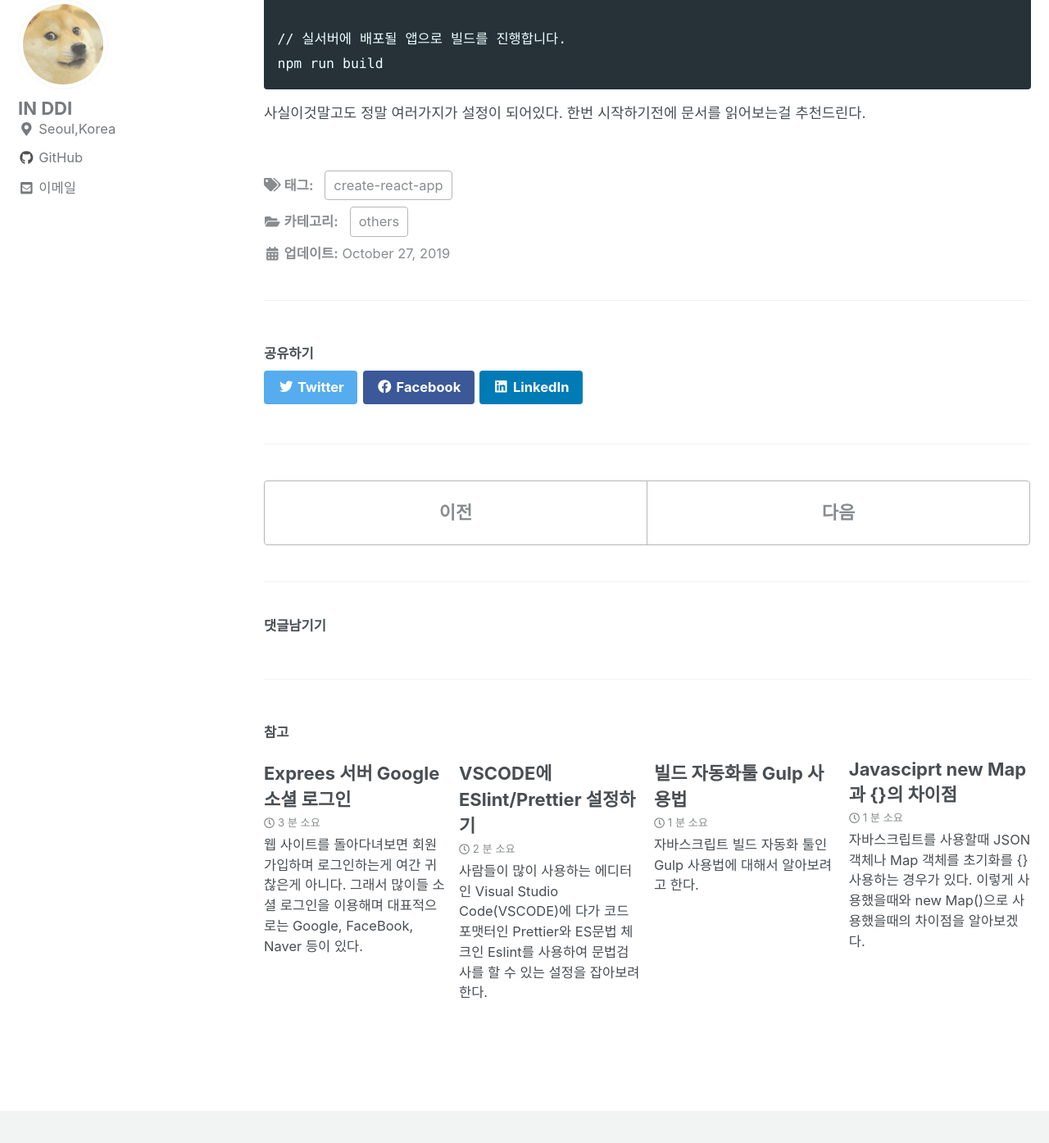
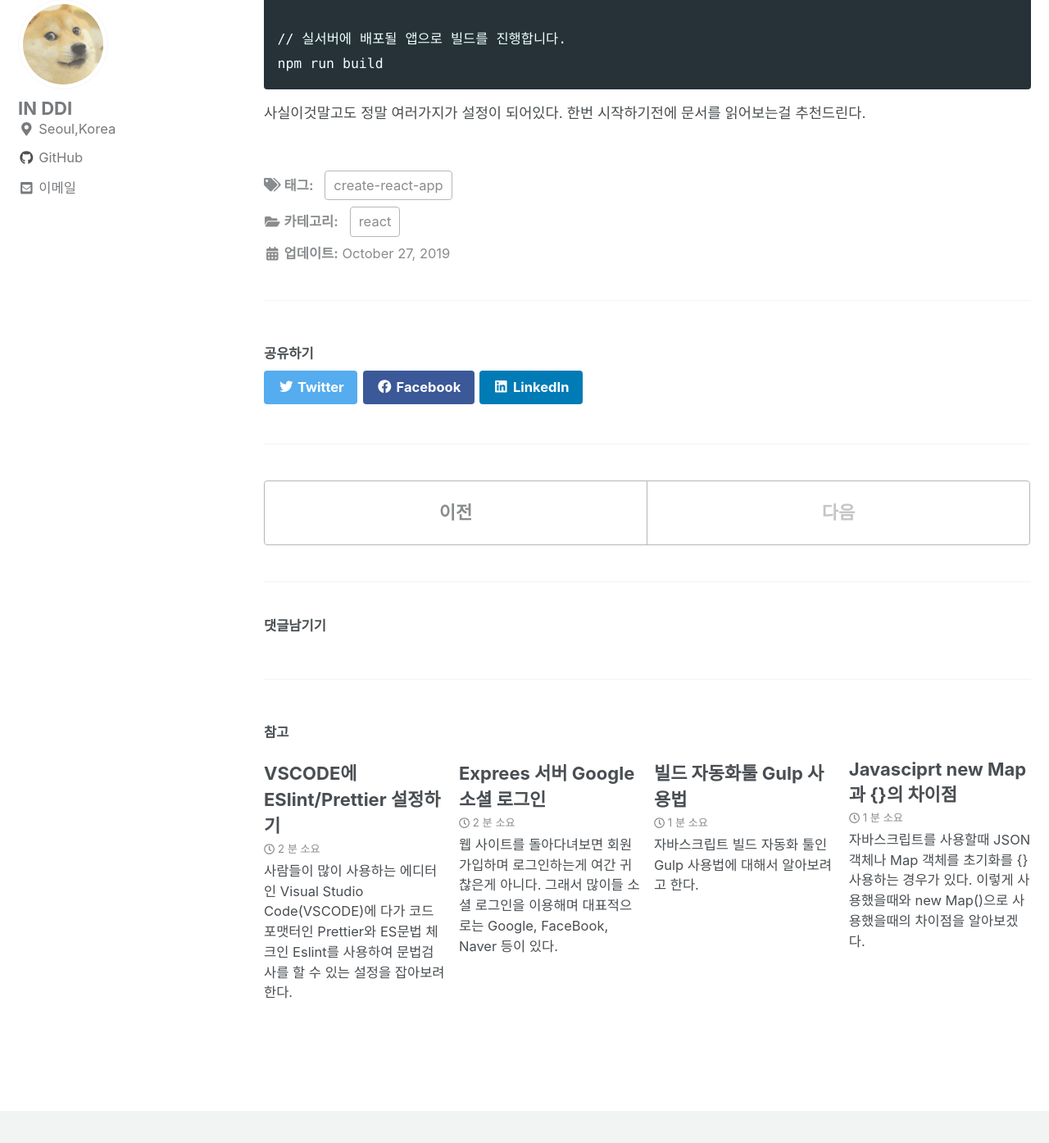
Before and after one commit to InSeok9068/inseok9068.github.io, a Jekyll site: the page built from _posts/react/2019-10-27-creat-react-app.md, in a window 1280 px wide and 1400 px high, scrolled down 2183 px. Shown: the top 1394 px of the window at 82% size. Built offline with Jekyll 4.4.1, drawn with Linux system fonts in a browser that asks for light colours; cached includes are drawn as plain includes; nearby versions of some CDN libraries; comment, search, counter and statistics services are not loaded.

Commit message:
카테고리 세분화

```diff
--- a/_posts/others/2019-10-27-creat-react-app.md
+++ b/_posts/react/2019-10-27-creat-react-app.md
@@ -1,7 +1,7 @@
 ---
 title: "React 프로젝트 create-react-app로 시작하기"
 categories:
-  - others
+  - react
 tags :
   - create-react-app
 ---
```
Also changed, not shown: _posts/node/2019-10-27-express-google-login.md (renamed from _posts/others/2019-10-27-express-google-login.md, +1 -1 lines).
